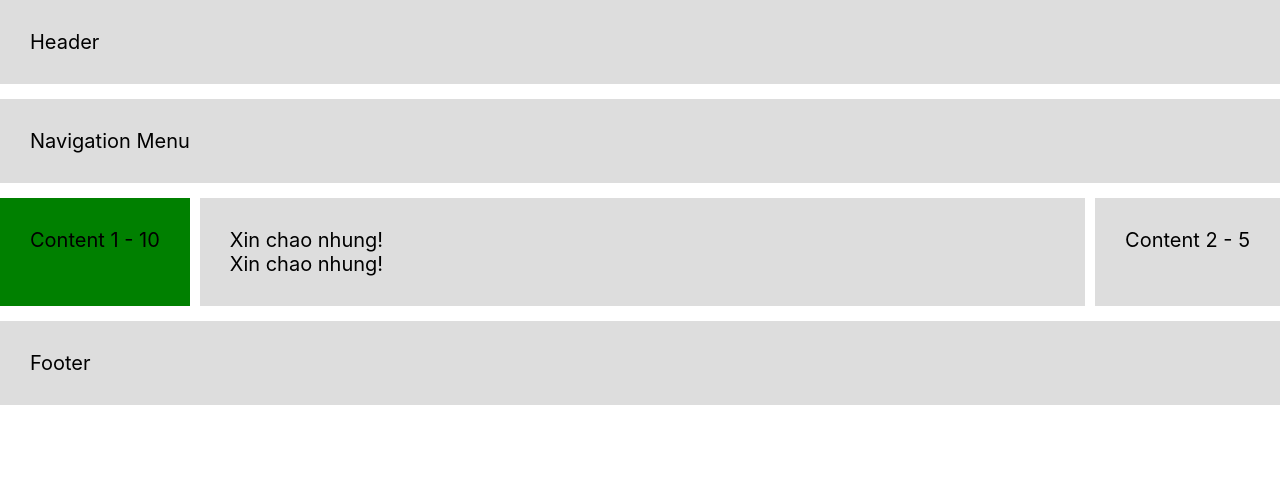
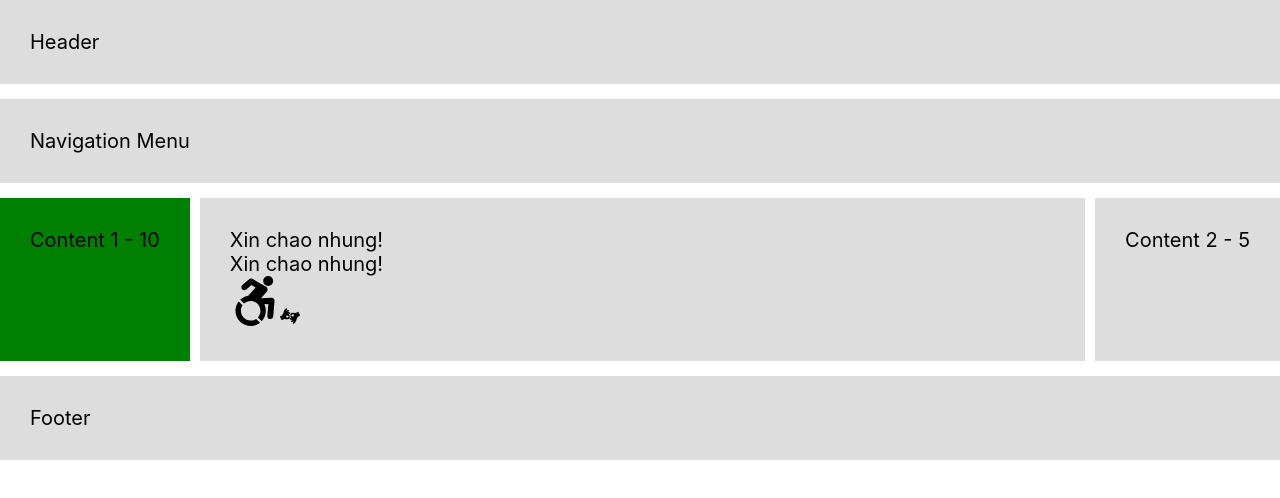
Before and after one commit to hong-nhung-nguyen/react-101, a React (Create React App) app: page / in a window 1280 px wide. Shown: the top 498 px of the page. Built offline with nearby package versions, Linux system fonts and the light colour scheme.

Commit message:
Embed icons

```diff
--- a/package.json
+++ b/package.json
@@ -9,6 +9,7 @@
     "@testing-library/user-event": "^13.5.0",
     "react": "^19.2.7",
     "react-dom": "^19.2.7",
+    "react-icons": "^5.7.0",
     "react-scripts": "5.0.1",
     "web-vitals": "^2.1.4"
   },
--- a/src/components/MainContent/index.js
+++ b/src/components/MainContent/index.js
@@ -1,3 +1,7 @@
+import { FaAccessibleIcon } from "react-icons/fa";
+import { FaAmericanSignLanguageInterpreting } from "react-icons/fa";
+
+
 function MainContent() {
     let name = "nhung";
     const css = {
@@ -13,6 +17,11 @@ function MainContent() {
                 <div className="test" style={css}>
                     Xin chao {name}!
                 </div>
+
+                <FaAccessibleIcon style={{fontSize: "50px"}} />
+                <FaAmericanSignLanguageInterpreting className="icon" />
+
+
             </div>
         </>
     )
```
Also changed, not shown: 1 other file (tests, documents, lock files or other folders).
